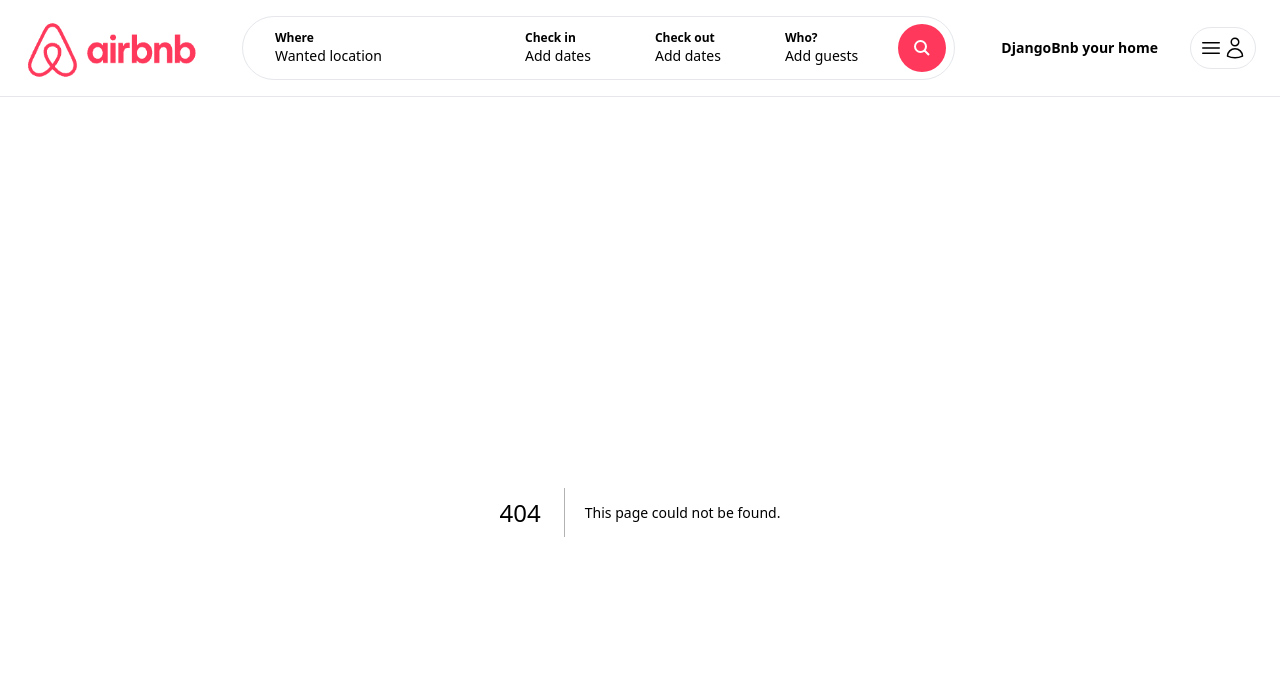
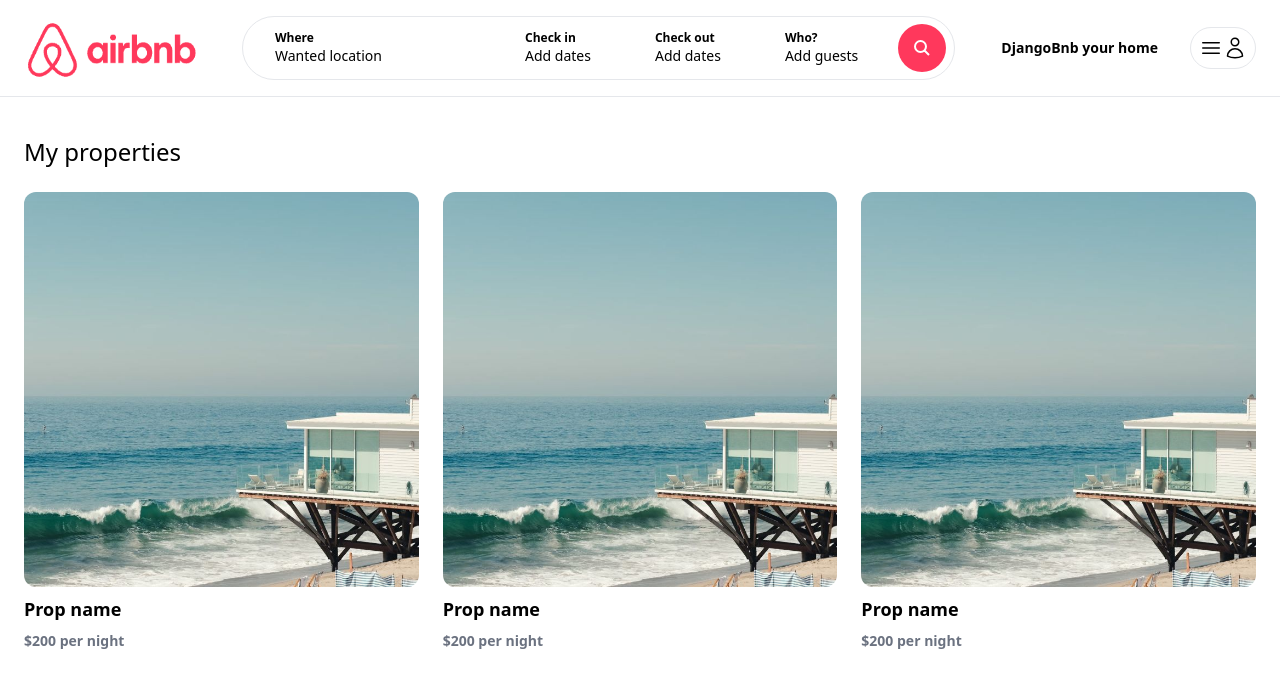
Before and after one commit to Epic-Codebase/Airbnb_clone_django_nextjs, a Next.js app in the folder Djangobnb/djangobnb/: page /myproperties in a window 1280 px wide. Before the commit this address had no page. Shown: the top 688 px of the page. Built offline with nearby package versions, Linux system fonts and the light colour scheme.

Commit message:
My properties (static)

```diff
--- /dev/null
+++ b/Djangobnb/djangobnb/app/myproperties/page.tsx
@@ -0,0 +1,16 @@
+import Image from "next/image"
+import PropertyList from "../components/properties/PropertyList"
+
+const MyPropertiesPage = () => {
+    return (
+        <main className="max-w-[1500px] mx-auto px-6 pb-6">
+            <h1 className="my-6 text-2xl">My properties</h1>
+
+            <div className="grid grid-cols-1 md:grid-cols-3 gap-6">
+                <PropertyList />
+            </div>
+        </main>
+    )
+}
+
+export default MyPropertiesPage
```
Also changed, not shown: 1 other file (tests, documents, lock files or other folders).
